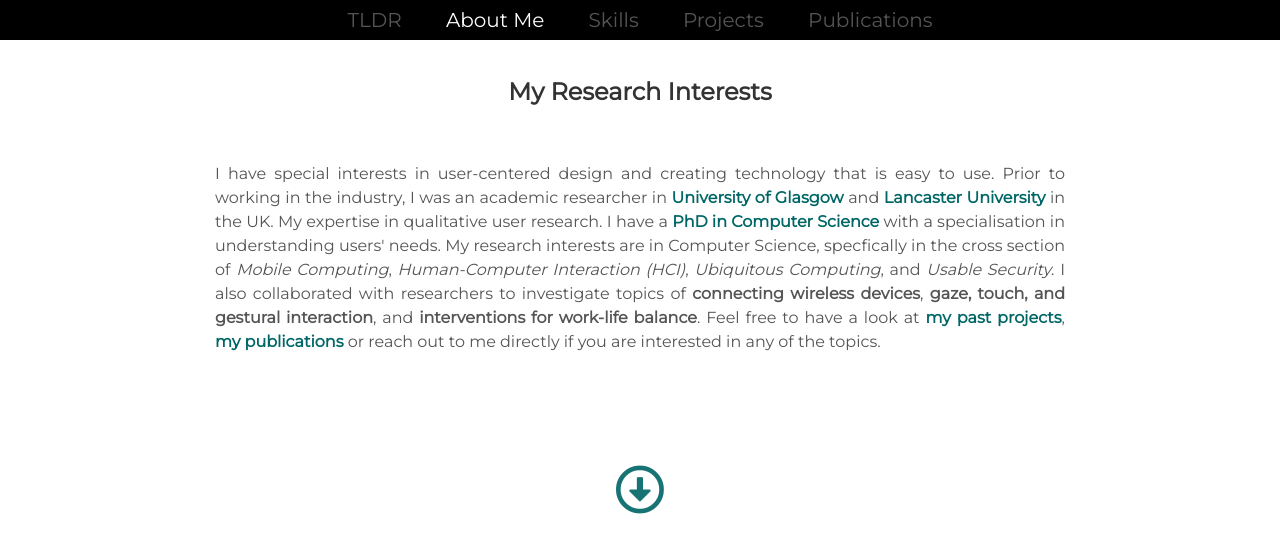
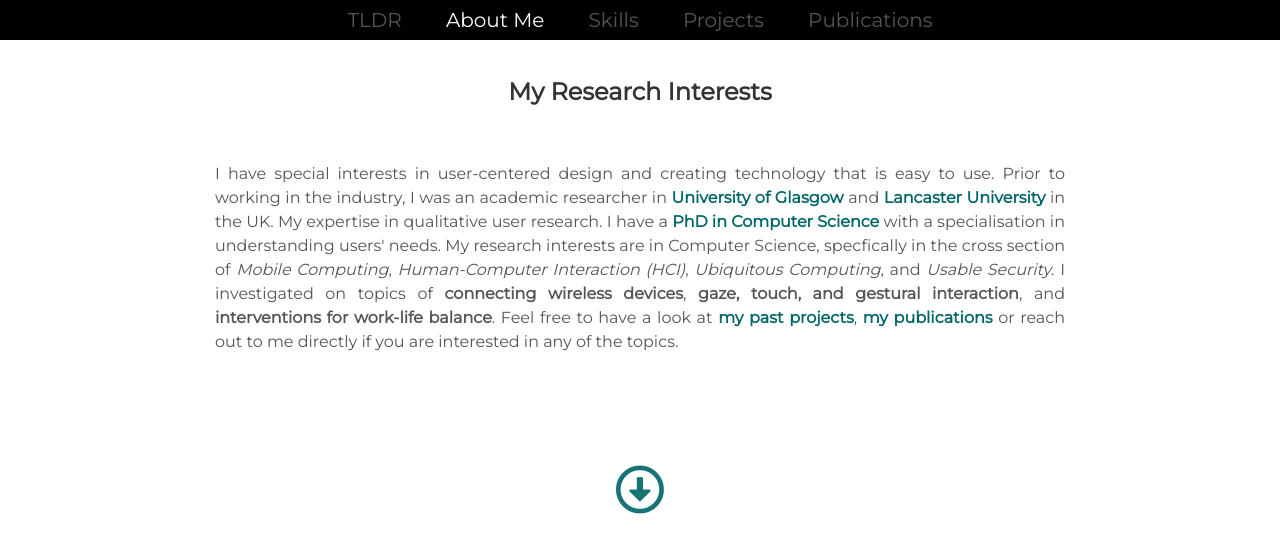
Before and after one commit to mingkichong/mingkichong.github.io, a Jekyll site: the page built from index.html, in a window 1280 px wide and 900 px high, scrolled down 4057 px. Shown: the top 553 px of the window. Built offline with Jekyll 4.4.1, drawn with Linux system fonts in a browser that asks for light colours.

Commit message:
update about section content

```diff
--- a/_includes/about.html
+++ b/_includes/about.html
@@ -100,7 +100,7 @@
   </span>
   with a specialisation in understanding users' needs.
   My research interests are in Computer Science, specfically in the cross section of <em>Mobile Computing</em>, <em>Human-Computer Interaction (HCI)</em>, <em>Ubiquitous Computing</em>, and <em>Usable Security</em>.
-  I also collaborated with researchers to investigate topics of <strong>connecting wireless devices</strong>, <strong>gaze, touch, and gestural interaction</strong>, and <strong>interventions for work-life balance</strong>.
+  I investigated on topics of <strong>connecting wireless devices</strong>, <strong>gaze, touch, and gestural interaction</strong>, and <strong>interventions for work-life balance</strong>.
   Feel free to have a look at <span id="about_link"><a href="#projects" data-scroll>my past projects</a></span>, <span id="about_link"><a href="#publications" data-scroll>my publications</a></span> or reach out to me directly if you are interested in any of the topics.
 </div>
 
```
